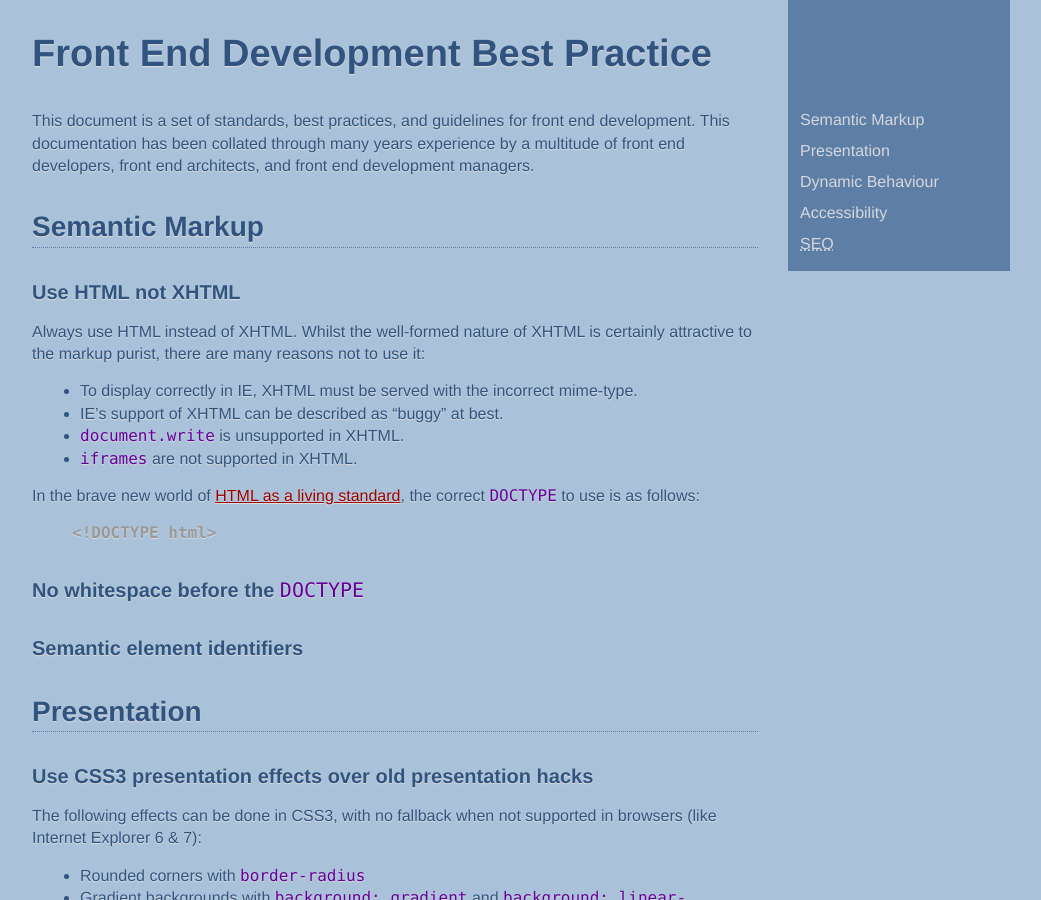
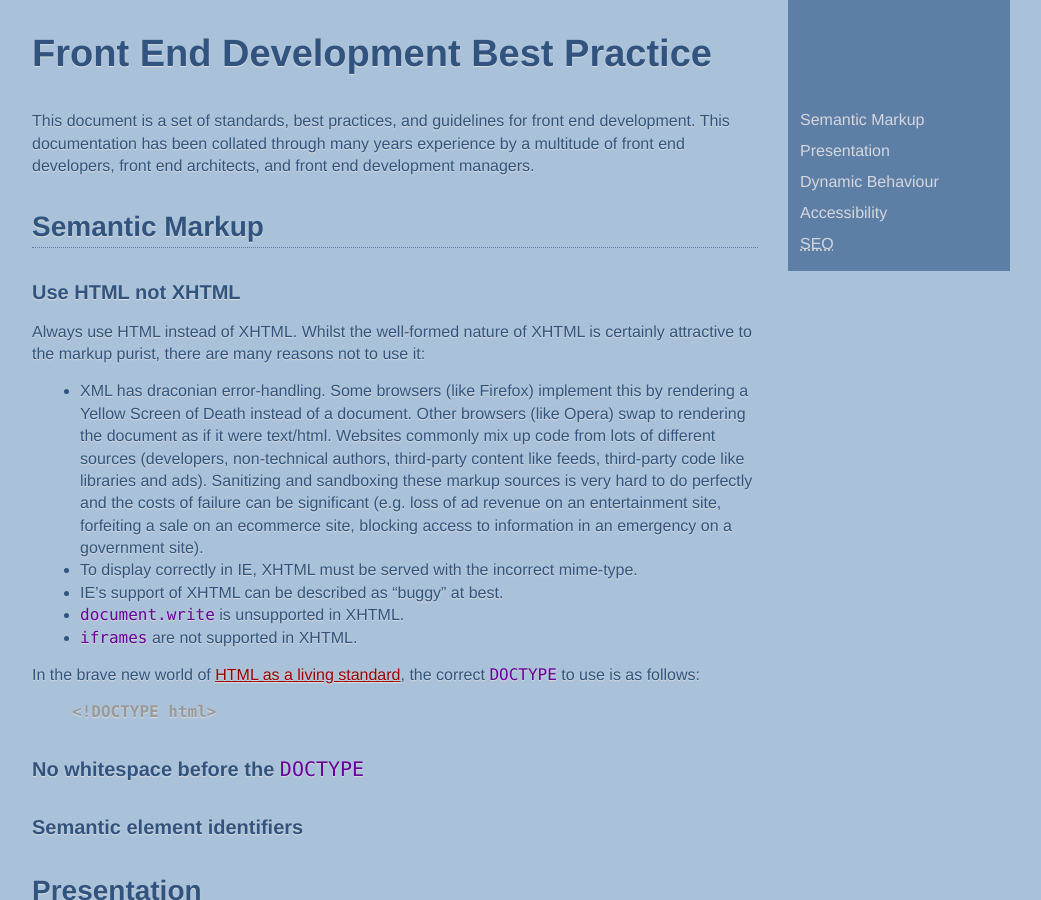
Before and after one commit to nefarioustim/front-end-development-best-practice, a Jekyll site: the page built from index.md, in a window 1280 px wide and 900 px high. Shown: the whole window, without its empty margins (119-1160 px from the left). Built offline with Jekyll 4.4.1, drawn with Linux system fonts in a browser that asks for light colours; Markdown is read by kramdown in place of the engine named in the settings.

Commit message:
Add draconian error handling as another reason to avoid XHTML.

```diff
--- a/index.md
+++ b/index.md
@@ -17,6 +17,7 @@ front end development managers.
 
 Always use HTML instead of XHTML. Whilst the well-formed nature of XHTML is certainly attractive to the markup purist, there are many reasons not to use it:
 
+ *  XML has draconian error-handling. Some browsers (like Firefox) implement this by rendering a Yellow Screen of Death instead of a document. Other browsers (like Opera) swap to rendering the document as if it were text/html. Websites commonly mix up code from lots of different sources (developers, non-technical authors, third-party content like feeds, third-party code like libraries and ads). Sanitizing and sandboxing these markup sources is very hard to do perfectly and the costs of failure can be significant (e.g. loss of ad revenue on an entertainment site, forfeiting a sale on an ecommerce site, blocking access to information in an emergency on a government site).
  *  To display correctly in IE, XHTML must be served with the incorrect mime-type.
  *  IE's support of XHTML can be described as "buggy" at best.
  *  `document.write` is unsupported in XHTML.
```
